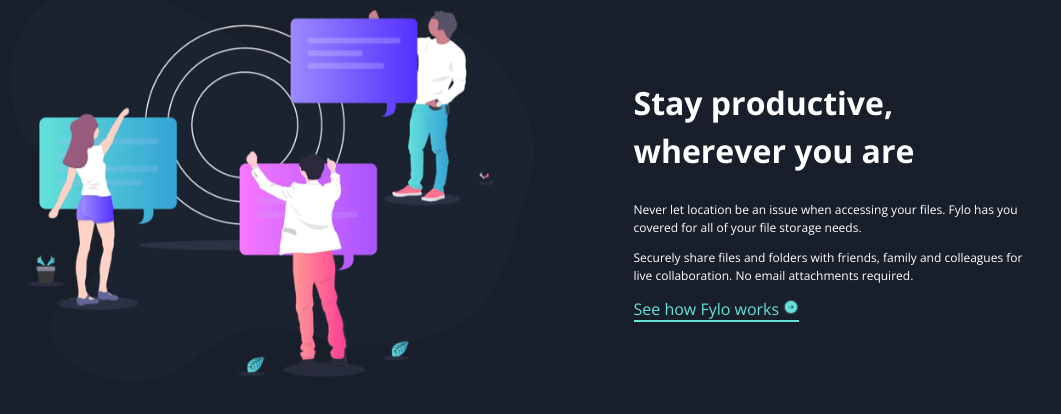
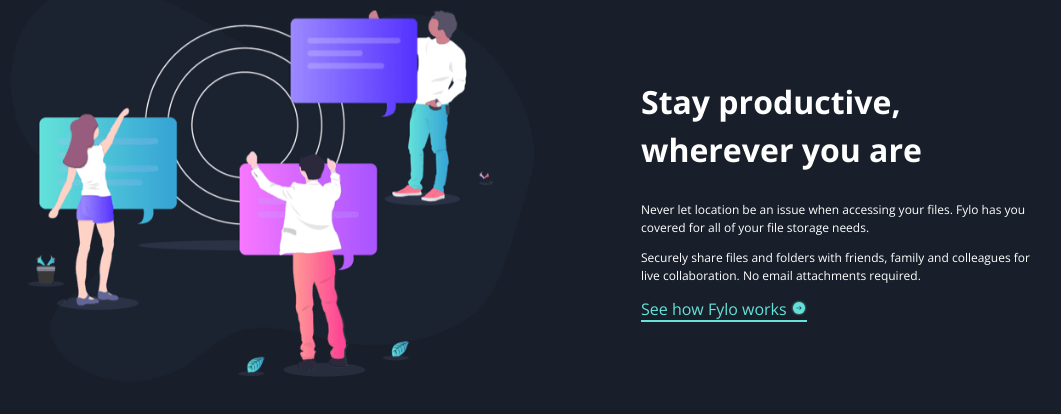
Before and after one commit to M-elhamdaoui/Challenge-1, a plain HTML site: page index.html in a window 1280 px wide. Shown: the part 1443-1857 px from the top of the page, without its empty margins (114-1175 px from the left). Drawn offline with nearby package versions, Linux system fonts and the light colour scheme.

Commit message:
day number 3

```diff
--- a/index.html
+++ b/index.html
@@ -110,7 +110,8 @@
           <p>Securely share files and folders with friends, family and colleagues for live collaboration. No email
             attachments required.</p>
 
-           </a> <a href="#"><span>See how Fylo works </span><svg width="16" height="16" xmlns="http://www.w3.org/2000/svg" xmlns:xlink="http://www.w3.org/1999/xlink"><defs><circle id="b" cx="6" cy="6" r="6"/><filter x="-25%" y="-25%" width="150%" height="150%" filterUnits="objectBoundingBox" id="a"><feOffset in="SourceAlpha" result="shadowOffsetOuter1"/><feGaussianBlur stdDeviation="1" in="shadowOffsetOuter1" result="shadowBlurOuter1"/><feColorMatrix values="0 0 0 0 0.384313725 0 0 0 0 0.878431373 0 0 0 0 0.850980392 0 0 0 0.811141304 0" in="shadowBlurOuter1"/></filter></defs><g fill="none" fill-rule="evenodd"><g transform="translate(2 2)"><use fill="#000" filter="url(#a)" xlink:href="#b"/><use fill="#62E0D9" xlink:href="#b"/></g><path d="M8.582 6l-.363.35 1.452 1.4H5.333v.5h4.338L8.22 9.65l.363.35 2.074-2z" fill="#1B2330"/></g></svg></span>
+           <a href="#">See how Fylo works <span><svg width="16" height="16" xmlns="http://www.w3.org/2000/svg" xmlns:xlink="http://www.w3.org/1999/xlink"><defs><circle id="b" cx="6" cy="6" r="6"/><filter x="-25%" y="-25%" width="150%" height="150%" filterUnits="objectBoundingBox" id="a"><feOffset in="SourceAlpha" result="shadowOffsetOuter1"/><feGaussianBlur stdDeviation="1" in="shadowOffsetOuter1" result="shadowBlurOuter1"/><feColorMatrix values="0 0 0 0 0.384313725 0 0 0 0 0.878431373 0 0 0 0 0.850980392 0 0 0 0.811141304 0" in="shadowBlurOuter1"/></filter></defs><g fill="none" fill-rule="evenodd"><g transform="translate(2 2)"><use fill="#000" filter="url(#a)" xlink:href="#b"/><use fill="#62E0D9" xlink:href="#b"/></g><path d="M8.582 6l-.363.35 1.452 1.4H5.333v.5h4.338L8.22 9.65l.363.35 2.074-2z" fill="#1B2330"/></g></svg></span>
+           </a>
 
       </div>
 
--- a/sass/_global.scss
+++ b/sass/_global.scss
@@ -16,6 +16,7 @@ body{
     background-color: $darkBlueSingUp;
     color: $white;
     height: 300vh;
+
 
 
         &::before{
--- a/sass/_productive.scss
+++ b/sass/_productive.scss
@@ -37,8 +37,13 @@
         }
         a{
            font-size: 1rem;
+
             color: $cyan;
             border-bottom: 2px solid $cyan;
+            span{
+
+                vertical-align: middle;
+            }
         }
     }
 }
```
Also changed, not shown: css/style.css, 1 other file.
